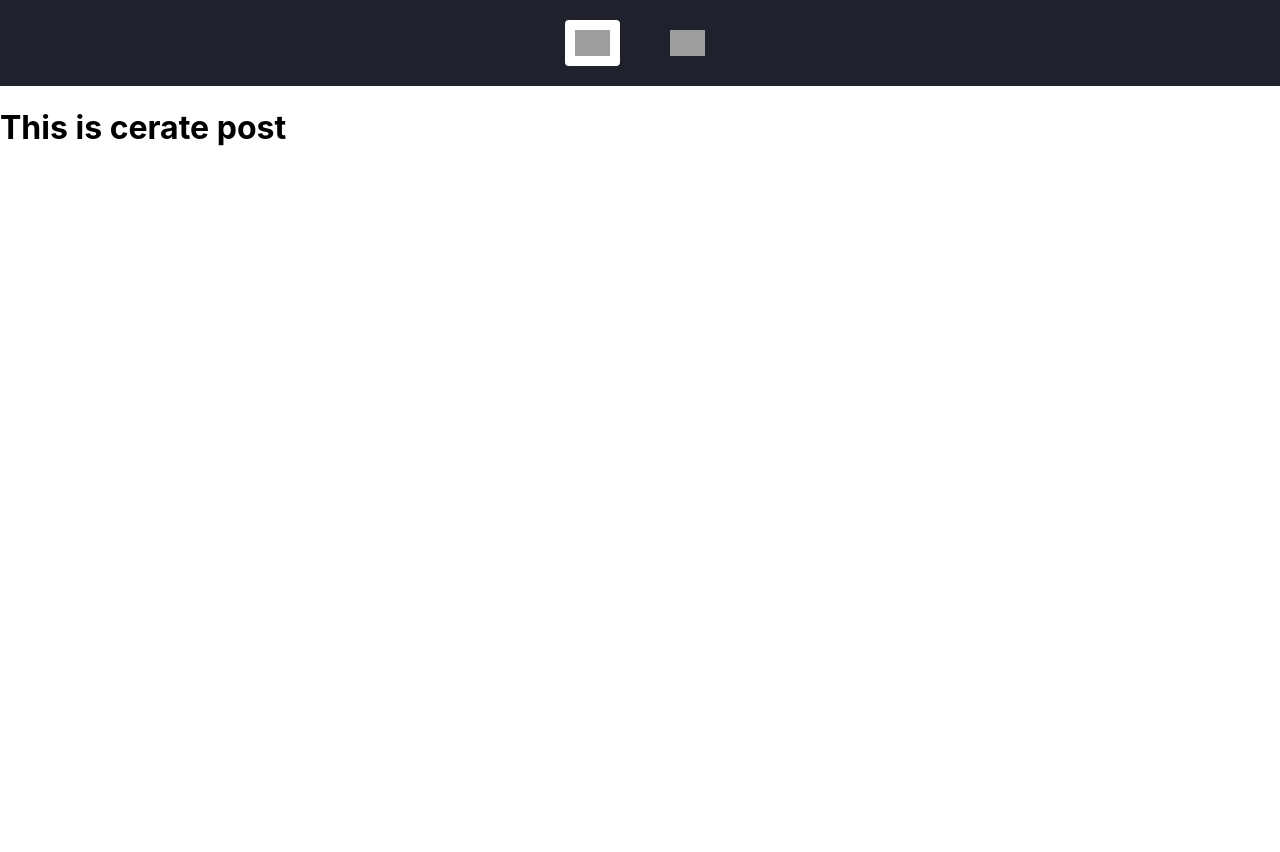
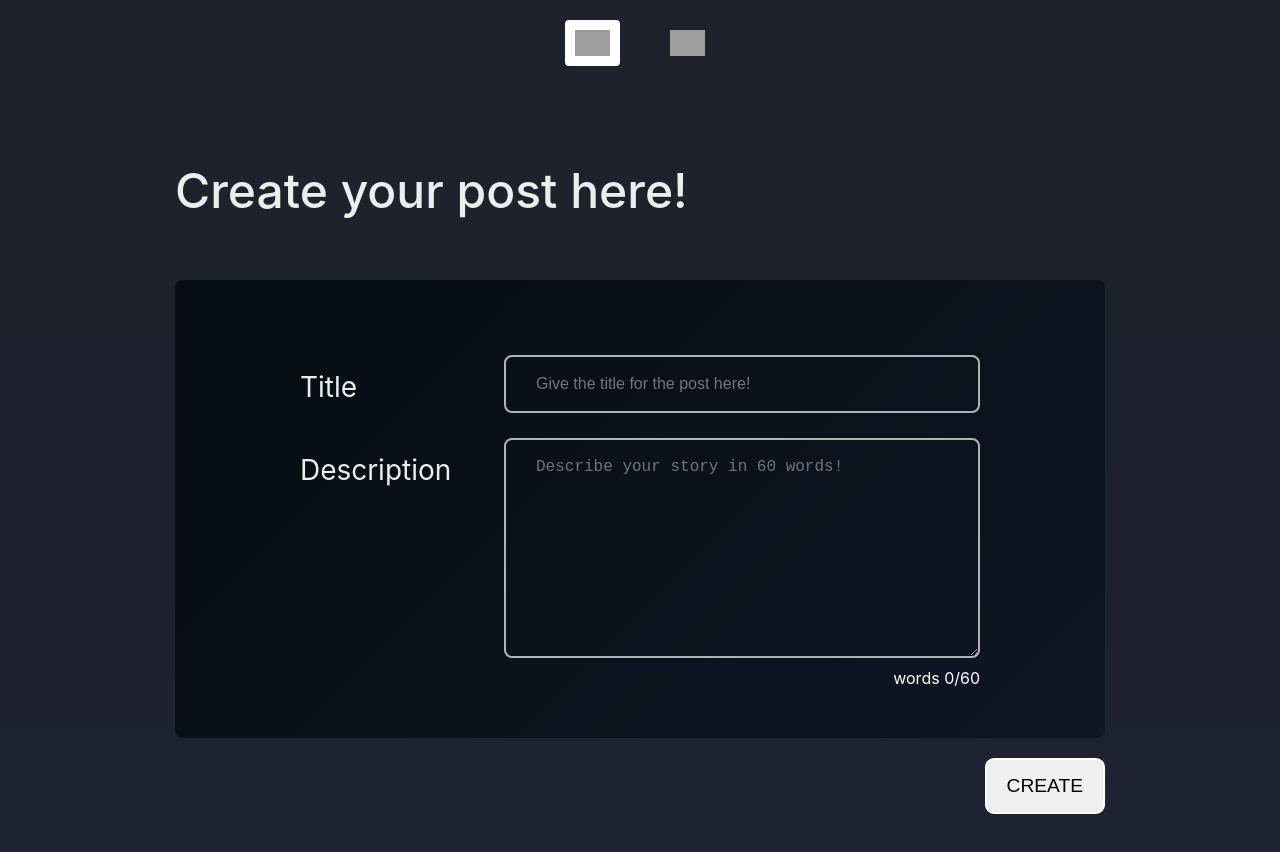
Before and after one commit to anshss/MesoHacks, a Next.js app: page /createpost in a window 1280 px wide. Shown: the top 852 px of the page. Before the commit the page ends 800 px from the top, so only its background shows below. Built offline with nearby package versions, Linux system fonts and the light colour scheme; grey boxes are pictures that could not be loaded.

Commit message:
completed create post page

```diff
--- a/pages/createpost.js
+++ b/pages/createpost.js
@@ -1,7 +1,32 @@
 import styles from "../styles/Createpost.module.css";
 import Head from "next/head";
+import React from "react";
 
 export default function Home() {
+  const [formData, setFormData] = React.useState({
+    title: "",
+    content: "",
+    time: "",
+  });
+  const [wordsCount, setWordsCount] = React.useState(0);
+  const [error, setError] = React.useState("");
+  const handelTextareaChange = (event) => {
+    const text = event.target.value;
+    const words = text.trim().split(/\s+/).length;
+    setWordsCount(words);
+    if (words <= 60) setFormData({ ...formData, content: text });
+    else setError("Please describe less than 60 words only");
+  };
+  const handelSubmit = () => {
+    if (formData.title != "" && formData.content != "") {
+      setError("");
+      document.getElementById("submit-button").disabled = true;
+      const DateTime = new Date();
+      latestData = { ...formData, time: DateTime.toISOString() };
+      console.log(latestData);
+    } else setError("Do not left fields empty");
+  };
+
   return (
     <div className={styles.container}>
       <Head>
@@ -9,7 +34,43 @@ export default function Home() {
         <meta name="description" content="Create a post" />
         <link rel="icon" href="/favicon.ico" />
       </Head>
-      <h1>This is cerate post</h1>
+      <div className={styles.main}>
+        <h1 className={styles.heading}>Create your post here!</h1>
+        <div className={styles.postCard}>
+          <div className={styles.fields}>
+            <label>Title</label>
+            <input
+              onChange={(event) =>
+                setFormData({ ...formData, title: event.target.value })
+              }
+              placeholder="Give the title for the post here!"
+              type="text"
+              value={formData.title}
+            />
+          </div>
+          <div className={styles.fields}>
+            <label>Description</label>
+            <textarea
+              value={formData.content}
+              onChange={handelTextareaChange}
+              rows={10}
+              placeholder="Describe your story in 60 words!"
+              type="text"
+            />
+          </div>
+          <p className={styles.error}>{error}</p>
+          <p className={styles.words}>words {wordsCount}/60</p>
+        </div>
+        <div className={styles.buttonContainer}>
+          <button
+            id="submit-button"
+            onClick={handelSubmit}
+            className={styles.button}
+          >
+            CREATE
+          </button>
+        </div>
+      </div>
     </div>
   );
 }
--- a/styles/Createpost.module.css
+++ b/styles/Createpost.module.css
@@ -0,0 +1,101 @@
+.container {
+  /* background-color: #1f212c; */
+
+  background: linear-gradient(180deg, #1f212c 0%, #1f2232 100%);
+  min-height: 100vh;
+  padding: 75px 175px;
+}
+
+.main {
+  display: block;
+}
+
+.heading {
+  color: white;
+  font-size: 3rem;
+  margin: 0%;
+  font-weight: 500;
+  color: #eceded;
+  margin-bottom: 60px;
+}
+
+.postCard {
+  width: 100%;
+  background: linear-gradient(
+    135deg,
+    rgba(7, 12, 17, 1) 0%,
+    rgba(15, 23, 37, 1) 100%
+  );
+  padding: 50px 100px;
+  border-radius: 8px;
+}
+
+.fields {
+  display: flex;
+  justify-content: space-between;
+  margin: 25px;
+}
+
+.fields label {
+  color: white;
+  font-size: 1.75rem;
+  color: #eceded;
+  margin-top: 15px;
+}
+.fields input {
+  background-color: transparent;
+  color: gray;
+  border-color: #b1b4b6;
+  outline: none;
+  border-radius: 8px;
+  border-style: solid;
+  font-size: 1rem;
+  padding: 18px 30px;
+  width: 70%;
+}
+.fields textarea {
+  background-color: transparent;
+  color: gray;
+  border-color: #b1b4b6;
+  outline: none;
+  border-radius: 8px;
+  border-style: solid;
+  font-size: 1rem;
+  padding: 18px 30px;
+  min-width: 70%;
+  max-width: 70%;
+  border-width: 2px;
+}
+.buttonContainer {
+  width: 100%;
+  display: flex;
+  align-items: flex-end;
+  justify-content: flex-end;
+  margin-top: 20px;
+}
+
+.button {
+  padding: 15px 20px;
+  font-size: 1.2rem;
+  border-radius: 9px;
+  border-color: white;
+  border-style: solid;
+  outline: none;
+  align-self: right;
+  text-align: right;
+}
+
+.words {
+  color: white;
+  text-align: right;
+  font-size: 1rem;
+  margin: 0px 25px;
+}
+
+.error {
+  color: rgb(219, 41, 41);
+  text-align: right;
+  font-size: 1.25rem;
+  margin: 0px 25px;
+  margin-top: -15px;
+}
--- a/styles/globals.css
+++ b/styles/globals.css
@@ -14,13 +14,3 @@ a {
 * {
   box-sizing: border-box;
 }
-
-@media (prefers-color-scheme: dark) {
-  html {
-    color-scheme: dark;
-  }
-  body {
-    color: white;
-    background: black;
-  }
-}
```
